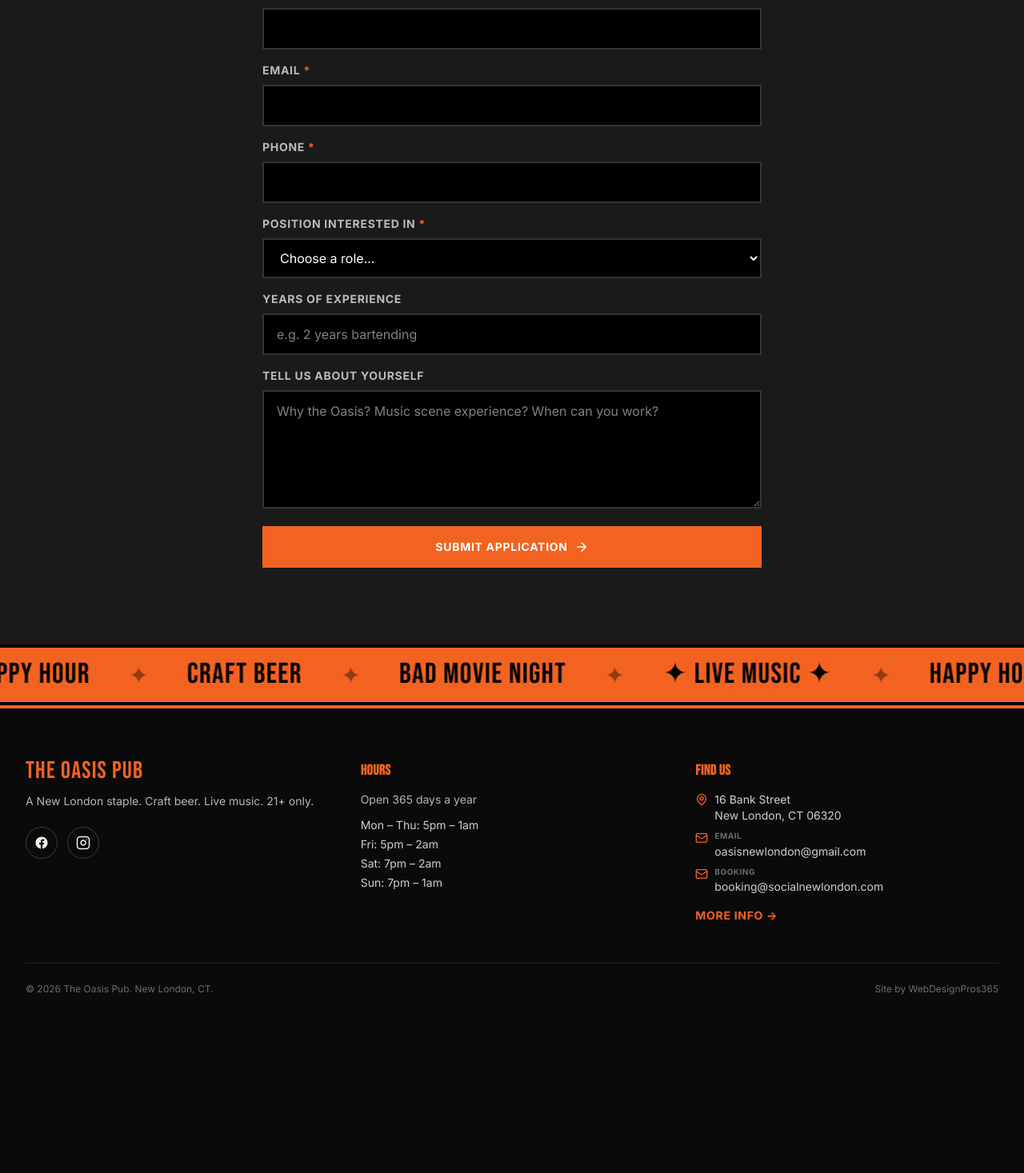
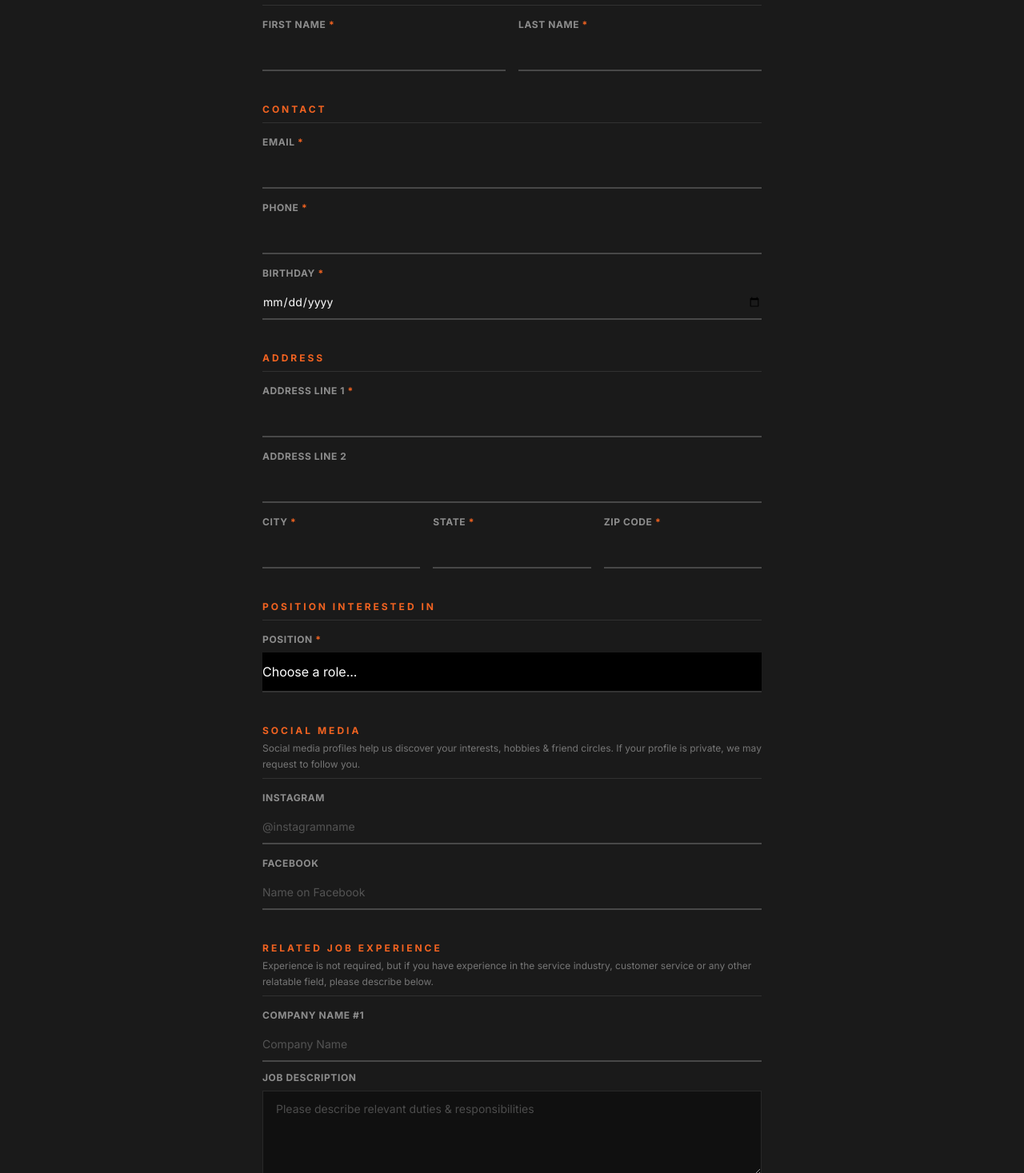
Before and after one commit to AppStudioPros/oasis-pub, a Next.js app: page /work-with-us in a window 1280 px wide. Shown: the part 1263-2730 px from the top of the page at 80% size. Before the commit the page ends 2572 px from the top, so only its background shows below. Built offline with nearby package versions, Linux system fonts and the light colour scheme.

Commit message:
feat: work-with-us full application form — matches old site + Position Interested In

```diff
--- a/src/app/api/work-with-us/route.ts
+++ b/src/app/api/work-with-us/route.ts
@@ -5,9 +5,17 @@ import { createClient } from "@supabase/supabase-js";
 export async function POST(req: Request) {
   try {
     const body = await req.json();
-    const { name, email, phone, position, experience, message } = body;
+    const {
+      first_name, last_name, email, phone, birthday, position,
+      address1, address2, city, state, zip,
+      instagram, facebook,
+      company1, job1, company2, job2,
+      availability, shifts_per_week, priorities, good_fit,
+    } = body;
 
-    if (!name || !email || !phone || !position) {
+    const name = [first_name, last_name].filter(Boolean).join(" ");
+
+    if (!first_name || !last_name || !email || !phone || !position) {
       return NextResponse.json({ error: "Missing required fields." }, { status: 400 });
     }
 
@@ -21,13 +29,25 @@ export async function POST(req: Request) {
       name,
       email,
       phone,
-      message: message || null,
+      message: good_fit || null,
       source: "jobs-oasis",
       venue: "oasis",
       is_read: false,
       is_archived: false,
       starred: false,
-      metadata: { position, experience: experience || null },
+      metadata: {
+        position,
+        birthday: birthday || null,
+        address: [address1, address2, city, state, zip].filter(Boolean).join(", ") || null,
+        instagram: instagram || null,
+        facebook: facebook || null,
+        company1: company1 || null, job1: job1 || null,
+        company2: company2 || null, job2: job2 || null,
+        availability: availability || null,
+        shifts_per_week: shifts_per_week || null,
+        priorities: priorities || null,
+        good_fit: good_fit || null,
+      },
     });
 
     // Send email via Resend
@@ -50,11 +70,26 @@ export async function POST(req: Request) {
         `Name: ${name}`,
         `Email: ${email}`,
         `Phone: ${phone}`,
+        `Birthday: ${birthday || "(not provided)"}`,
         `Position: ${position}`,
-        `Experience: ${experience || "(not specified)"}`,
         ``,
-        `Message:`,
-        message || "(none)",
+        `Address: ${[address1, address2, city, state, zip].filter(Boolean).join(", ") || "(not provided)"}`,
+        ``,
+        `Instagram: ${instagram || "(none)"}`,
+        `Facebook: ${facebook || "(none)"}`,
+        ``,
+        `Company #1: ${company1 || "(none)"}`,
+        `Job Description: ${job1 || "(none)"}`,
+        ``,
+        `Company #2: ${company2 || "(none)"}`,
+        `Job Description: ${job2 || "(none)"}`,
+        ``,
+        `Availability: ${Array.isArray(availability) ? availability.join(", ") : availability || "(not specified)"}`,
+        `Shifts per week: ${shifts_per_week || "(not specified)"}`,
+        ``,
+        `Work/School Priorities: ${priorities || "(none)"}`,
+        ``,
+        `Why a good fit: ${good_fit || "(none)"}`,
       ].join("\n"),
     });
 
--- a/src/app/work-with-us/WorkClient.tsx
+++ b/src/app/work-with-us/WorkClient.tsx
@@ -123,20 +123,49 @@ export default function WorkClient() {
               viewport={{ once: true }}
               transition={{ duration: 0.6, delay: 0.2 }}
               onSubmit={handleSubmit}
-              className="space-y-4"
+              className="space-y-10"
             >
-              <Field label="Full Name" name="name" required />
+              {/* NAME */}
+              <FormSection label="Name">
+                <div className="grid grid-cols-2 gap-4">
+                  <Field label="First Name" name="first_name" required />
+                  <Field label="Last Name" name="last_name" required />
+                </div>
+              </FormSection>
+
+              {/* CONTACT */}
+              <FormSection label="Contact">
+                <div className="space-y-4">
                   <Field label="Email" name="email" type="email" required />
                   <Field label="Phone" name="phone" type="tel" required />
+                  <Field label="Birthday" name="birthday" type="date" required />
+                </div>
+              </FormSection>
+
+              {/* ADDRESS */}
+              <FormSection label="Address">
+                <div className="space-y-4">
+                  <Field label="Address Line 1" name="address1" required />
+                  <Field label="Address Line 2" name="address2" />
+                  <div className="grid grid-cols-3 gap-4">
+                    <Field label="City" name="city" required />
+                    <Field label="State" name="state" required />
+                    <Field label="ZIP Code" name="zip" required />
+                  </div>
+                </div>
+              </FormSection>
+
+              {/* POSITION */}
+              <FormSection label="Position Interested In">
                 <div>
-                <label className="block text-sm font-bold uppercase tracking-wider text-white/70 mb-2">
-                  Position Interested In <span className="text-[var(--color-oasis-orange)]">*</span>
+                  <label className="block text-xs font-bold uppercase tracking-wider text-white/50 mb-2">
+                    Position <span className="text-[var(--color-oasis-orange)]">*</span>
                   </label>
                   <select
                     name="position"
                     required
                     defaultValue=""
-                  className="w-full bg-black border-2 border-white/20 px-4 py-3 text-white focus:border-[var(--color-oasis-orange)] focus:outline-none"
+                    className="w-full bg-black border-b-2 border-white/20 px-0 py-3 text-white focus:border-[var(--color-oasis-orange)] focus:outline-none appearance-none"
                   >
                     <option value="" disabled>Choose a role...</option>
                     <option value="Bartender">Bartender</option>
@@ -145,30 +174,69 @@ export default function WorkClient() {
                     <option value="Booking Assistant">Booking Assistant</option>
                   </select>
                 </div>
-              <Field label="Years of Experience" name="experience" placeholder="e.g. 2 years bartending" />
+              </FormSection>
+
+              {/* SOCIAL MEDIA */}
+              <FormSection label="Social Media" note="Social media profiles help us discover your interests, hobbies & friend circles. If your profile is private, we may request to follow you.">
+                <div className="space-y-4">
+                  <Field label="Instagram" name="instagram" placeholder="@instagramname" />
+                  <Field label="Facebook" name="facebook" placeholder="Name on Facebook" />
+                </div>
+              </FormSection>
+
+              {/* EXPERIENCE */}
+              <FormSection label="Related Job Experience" note="Experience is not required, but if you have experience in the service industry, customer service or any other relatable field, please describe below.">
+                <div className="space-y-6">
+                  <div className="space-y-3">
+                    <Field label="Company Name #1" name="company1" placeholder="Company Name" />
+                    <TextareaField label="Job Description" name="job1" placeholder="Please describe relevant duties & responsibilities" />
+                  </div>
+                  <div className="space-y-3">
+                    <Field label="Company Name #2" name="company2" placeholder="Company Name" />
+                    <TextareaField label="Job Description" name="job2" placeholder="Please describe relevant duties & responsibilities" />
+                  </div>
+                </div>
+              </FormSection>
+
+              {/* YOU AND THE OASIS */}
+              <FormSection label="You and The Oasis">
+                <div className="space-y-6">
                   <div>
-                <label className="block text-sm font-bold uppercase tracking-wider text-white/70 mb-2">
-                  Tell us about yourself
+                    <p className="text-white text-sm font-semibold mb-1">What nights would you regularly be available? <span className="text-[var(--color-oasis-orange)]">*</span></p>
+                    <div className="grid grid-cols-2 sm:grid-cols-3 gap-2 mt-3">
+                      {[
+                        "Sunday","Monday 5–9pm","Monday 9pm–1:30am",
+                        "Tuesday 5–9pm","Tuesday 9pm–1:30am",
+                        "Wednesday 5–9pm","Wednesday 9pm–1:30am",
+                        "Thursday 5–9pm","Thursday 9pm–1:30am",
+                        "Friday 5–9pm","Friday 9pm–2:30am","Saturday",
+                      ].map((day) => (
+                        <label key={day} className="flex items-center gap-2 cursor-pointer group">
+                          <input
+                            type="checkbox"
+                            name="availability"
+                            value={day}
+                            className="w-4 h-4 border-2 border-white/30 bg-black accent-[var(--color-oasis-orange)] cursor-pointer"
+                          />
+                          <span className="text-white/70 text-xs uppercase tracking-wider group-hover:text-white transition-colors">{day}</span>
                         </label>
-                <textarea
-                  name="message"
-                  rows={5}
-                  placeholder="Why the Oasis? Music scene experience? When can you work?"
-                  className="w-full bg-black border-2 border-white/20 px-4 py-3 text-white focus:border-[var(--color-oasis-orange)] focus:outline-none transition-colors"
-                />
+                      ))}
                     </div>
+                  </div>
+                  <Field label="How many shifts would you be open to working each week?" name="shifts_per_week" required />
+                  <TextareaField label="Please list any current work or school priorities" name="priorities" />
+                  <TextareaField label="What makes you a good fit for The Oasis?" name="good_fit" />
+                </div>
+              </FormSection>
+
               {status === "error" && <p className="text-red-400 text-sm">{errorMsg}</p>}
+
               <button
                 type="submit"
                 disabled={status === "sending"}
-                className="group w-full bg-[var(--color-oasis-orange)] hover:bg-[var(--color-oasis-orange-dark)] disabled:opacity-60 text-white font-bold uppercase tracking-wider text-sm px-7 py-4 transition-all hover:-translate-y-1 hover:shadow-[6px_6px_0_0_#000] inline-flex items-center justify-center gap-2"
+                className="group bg-[var(--color-oasis-orange)] hover:bg-[var(--color-oasis-orange-dark)] disabled:opacity-60 text-white font-bold uppercase tracking-wider text-sm px-10 py-4 transition-all hover:-translate-y-1 hover:shadow-[6px_6px_0_0_#000] inline-flex items-center gap-2"
               >
-                {status === "sending" ? "Submitting..." : (
-                  <>
-                    Submit Application
-                    <ArrowRight size={18} className="group-hover:translate-x-1 transition-transform" />
-                  </>
-                )}
+                {status === "sending" ? "Submitting..." : <>Send <ArrowRight size={16} className="group-hover:translate-x-1 transition-transform" /></>}
               </button>
             </motion.form>
           )}
@@ -184,22 +252,24 @@ export default function WorkClient() {
   );
 }
 
-function Field({
-  label,
-  name,
-  type = "text",
-  required = false,
-  placeholder,
-}: {
-  label: string;
-  name: string;
-  type?: string;
-  required?: boolean;
-  placeholder?: string;
+function FormSection({ label, note, children }: { label: string; note?: string; children: React.ReactNode }) {
+  return (
+    <div>
+      <div className="mb-4 pb-2 border-b border-white/10">
+        <p className="text-[var(--color-oasis-orange)] text-xs font-bold uppercase tracking-[0.25em]">{label}</p>
+        {note && <p className="text-white/40 text-xs mt-1 leading-relaxed">{note}</p>}
+      </div>
+      {children}
+    </div>
+  );
+}
+
+function Field({ label, name, type = "text", required = false, placeholder }: {
+  label: string; name: string; type?: string; required?: boolean; placeholder?: string;
 }) {
   return (
     <div>
-      <label className="block text-sm font-bold uppercase tracking-wider text-white/70 mb-2">
+      <label className="block text-xs font-bold uppercase tracking-wider text-white/50 mb-2">
         {label} {required && <span className="text-[var(--color-oasis-orange)]">*</span>}
       </label>
       <input
@@ -207,8 +277,22 @@ function Field({
         name={name}
         required={required}
         placeholder={placeholder}
-        className="w-full bg-black border-2 border-white/20 px-4 py-3 text-white focus:border-[var(--color-oasis-orange)] focus:outline-none transition-colors"
+        className="w-full bg-transparent border-b-2 border-white/20 px-0 py-2.5 text-white placeholder-white/25 focus:border-[var(--color-oasis-orange)] focus:outline-none transition-colors text-sm"
       />
     </div>
   );
 }
+
+function TextareaField({ label, name, placeholder }: { label: string; name: string; placeholder?: string }) {
+  return (
+    <div>
+      <label className="block text-xs font-bold uppercase tracking-wider text-white/50 mb-2">{label}</label>
+      <textarea
+        name={name}
+        rows={4}
+        placeholder={placeholder}
+        className="w-full bg-black/40 border border-white/10 px-4 py-3 text-white placeholder-white/25 focus:border-[var(--color-oasis-orange)] focus:outline-none transition-colors text-sm resize-y"
+      />
+    </div>
+  );
+}
```
Lines whose indentation alone changed are shown as unchanged.
